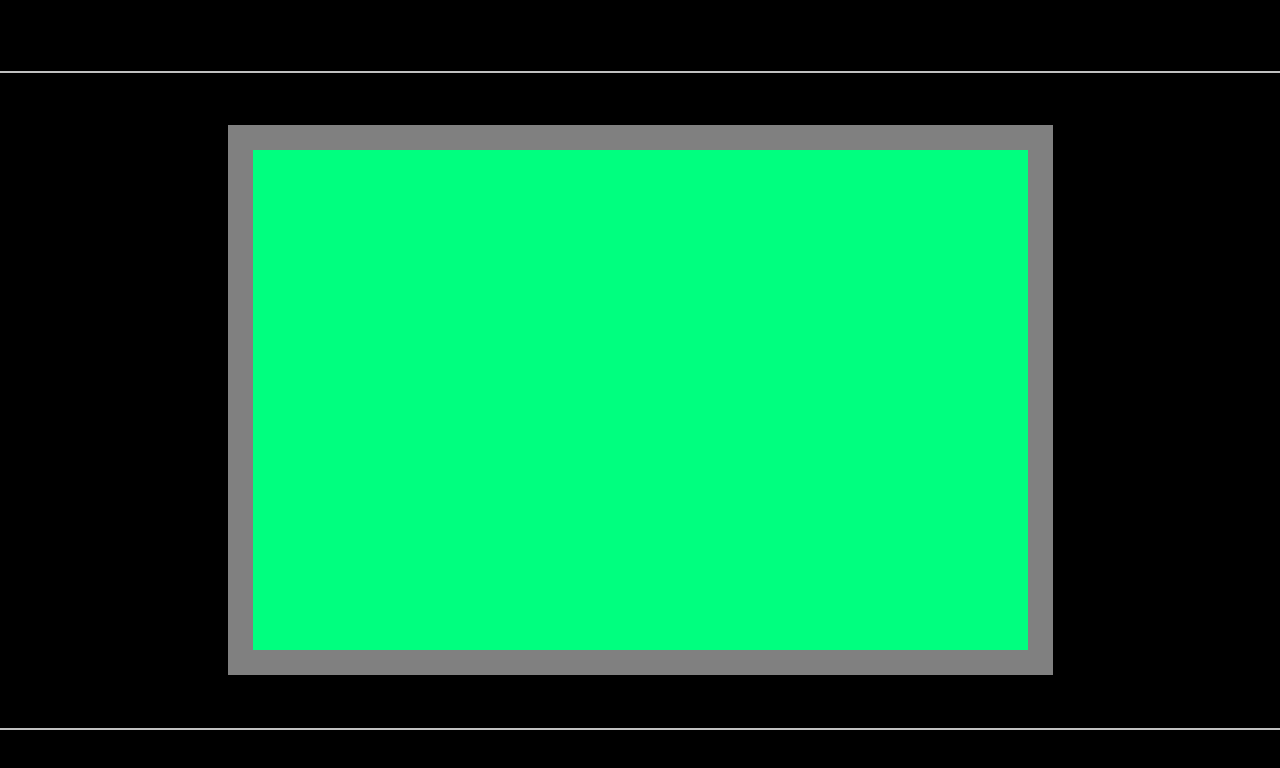
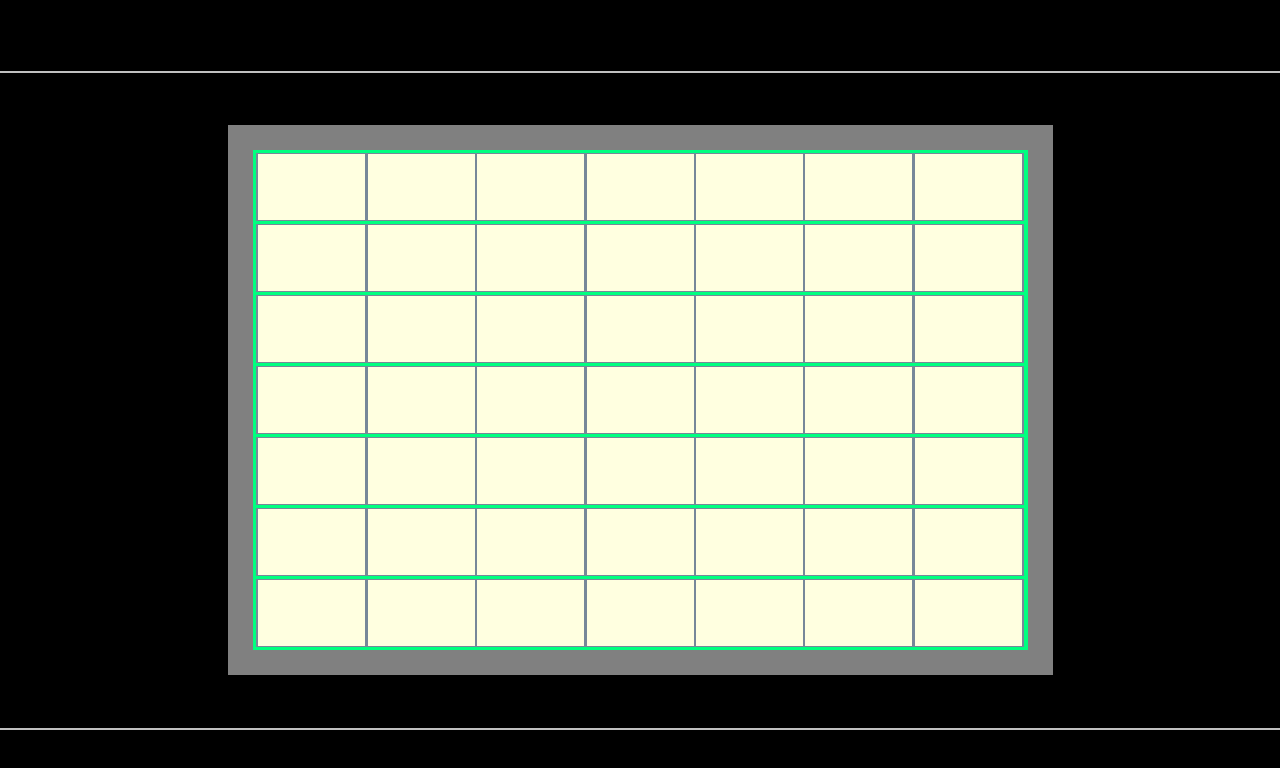
Before and after one commit to Sebastion-Vigil/parte-de-horas, a React app: page / in a window 1280 px wide. Shown: the top 768 px of the page. Built offline with nearby package versions, Linux system fonts and the light colour scheme.

Commit message:
dynamic rendering

```diff
--- a/src/components/Spread.js
+++ b/src/components/Spread.js
@@ -1,9 +1,13 @@
 import React from 'react';
+
+import SpreadRow from './SpreadRow.js';
 
 const Spread = () => {
     return (
-        <div className='spread flx-rw-spc-evn-cnt'>
-
+        <div className='spread flx-cl-spc-evn-cnt'>
+            {
+                Array(7).fill(0).map((_, i) => <SpreadRow key={i} />)
+            }
         </div>
     )
 };
--- /dev/null
+++ b/src/components/SpreadRow.js
@@ -0,0 +1,15 @@
+import React from 'react';
+
+import Cell from './Cell.js';
+
+const SpreadRow = () => {
+    return (
+        <div className='spread-row flx-rw-spc-evn-cnt'>
+            {
+                Array(7).fill(0).map((_, i) => <Cell key={i} />)
+            }
+        </div>
+    )
+}
+
+export default SpreadRow;
--- a/src/css/timesheet.css
+++ b/src/css/timesheet.css
@@ -16,8 +16,14 @@
     background-color: springgreen;
 }
 
+.spread-row {
+    width: 768px;
+    height: 68px;
+    background-color: lightslategrey;
+}
+
 .cell {
-    width: 101px;
-    height: 42px;
+    width: 107px;
+    height: 66px;
     background-color: lightyellow;
 }
```
